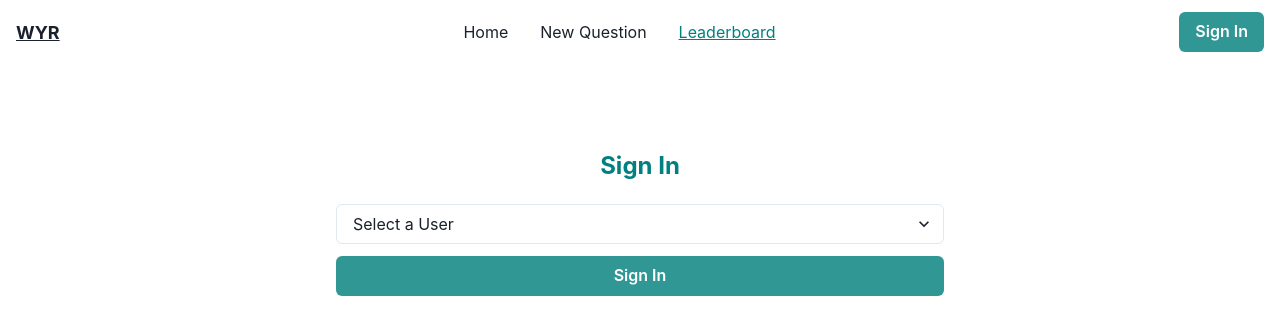
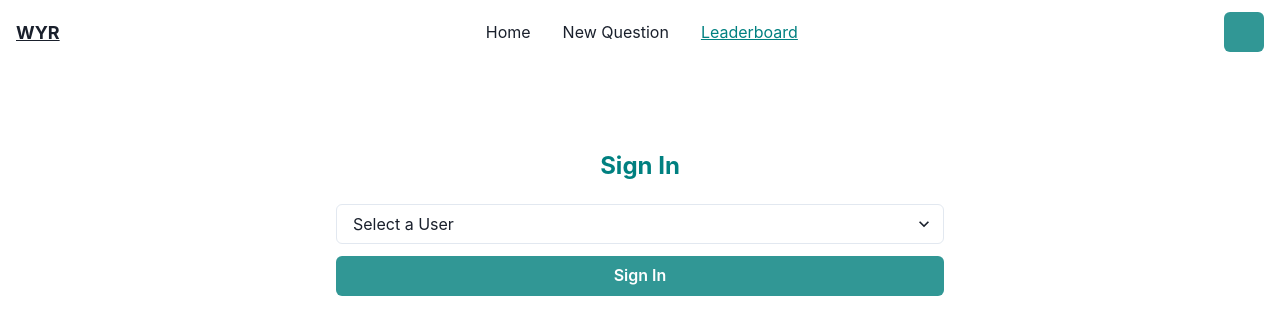
Before and after one commit to ahmedhrayyan/reactnd-project-would-you-rather, a React (Create React App) app: page /leaderboard in a window 1280 px wide. Shown: the top 334 px of the page. Built offline with nearby package versions, Linux system fonts and the light colour scheme.

Commit message:
Improve Header

```diff
--- a/src/components/Header.tsx
+++ b/src/components/Header.tsx
@@ -68,10 +68,9 @@ const Header: FC<HeaderProps> = ({ expand = "md" }) => {
           <Box as="nav" d={{ base: "none", [expand]: "block" }}>
             <Nav direction="row" />
           </Box>
-          {currUser ? (
           <Popover>
             <PopoverTrigger>
-                <Button colorScheme="teal">{currUser.name}</Button>
+              <Button colorScheme="teal">{currUser?.name}</Button>
             </PopoverTrigger>
             <PopoverContent>
               <PopoverBody>
@@ -81,11 +80,6 @@ const Header: FC<HeaderProps> = ({ expand = "md" }) => {
               </PopoverBody>
             </PopoverContent>
           </Popover>
-          ) : (
-            <Button as={RLink} to="/login" colorScheme="teal">
-              Sign In
-            </Button>
-          )}
         </Flex>
         <Collapse in={isOpen} animateOpacity>
           <Box as="nav" display={{ [expand]: "none" }}>
```
Lines whose indentation alone changed are shown as unchanged.
